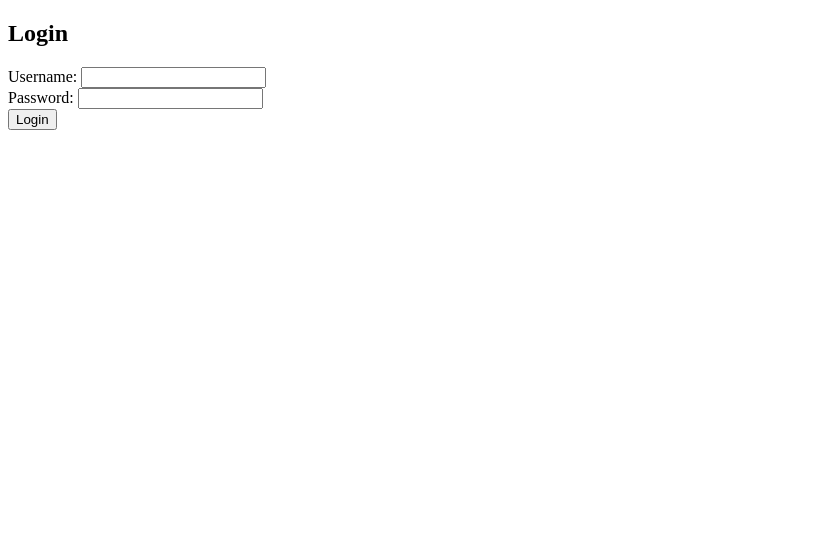
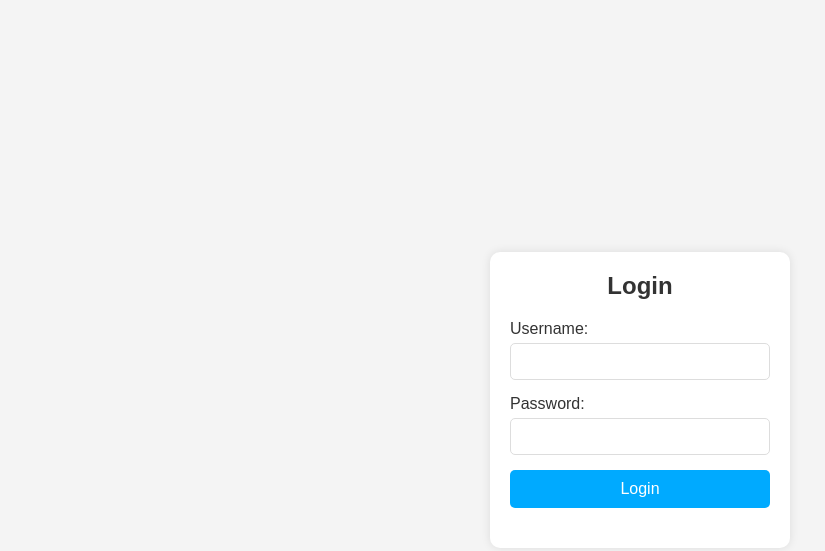
Before and after one commit to surabhisalunke/umang, a plain HTML site: page index.html in a window 1280 px wide. Shown: the whole page, without its empty margins (0-825 px from the left). Drawn offline with Linux system fonts and the light colour scheme.

Commit message:
Update styles.css

```diff
--- a/styles.css
+++ b/styles.css
@@ -1,10 +1,82 @@
-.gradient-custom {
-    /* fallback for old browsers */
-    background: #6a11cb;
+/* Basic reset */
+* {
+    margin: 0;
+    padding: 0;
+    box-sizing: border-box;
+    font-family: Arial, sans-serif;
+}
 
-    /* Chrome 10-25, Safari 5.1-6 */
-    background: -webkit-linear-gradient(to right, rgba(106, 17, 203, 1), rgba(37, 117, 252, 1));
+/* Center the login container */
+body {
+    display: flex;
+    justify-content: center;
+    align-items: center;
+    height: 100vh;
+    background-color: #f4f4f4;
+}
 
-    /* W3C, IE 10+/ Edge, Firefox 16+, Chrome 26+, Opera 12+, Safari 7+ */
-    background: linear-gradient(to right, rgba(106, 17, 203, 1), rgba(37, 117, 252, 1))
+/* Login box styling */
+.login-container {
+    display: flex;
+    justify-content: center;
+    align-items: center;
+    width: 100%;
+    height: 100%;
 }
+
+.login-box {
+    background-color: white;
+    padding: 20px;
+    border-radius: 10px;
+    box-shadow: 0px 0px 10px rgba(0, 0, 0, 0.1);
+    width: 300px;
+    text-align: center;
+}
+
+.login-box h2 {
+    margin-bottom: 20px;
+    color: #333;
+}
+
+/* Input field styling */
+.input-group {
+    margin-bottom: 15px;
+    text-align: left;
+}
+
+.input-group label {
+    display: block;
+    margin-bottom: 5px;
+    color: #333;
+}
+
+.input-group input {
+    width: 100%;
+    padding: 10px;
+    border-radius: 5px;
+    border: 1px solid #ddd;
+}
+
+/* Button styling */
+button {
+    width: 100%;
+    padding: 10px;
+    background-color: #00aaff;
+    border: none;
+    border-radius: 5px;
+    color: white;
+    font-size: 16px;
+    cursor: pointer;
+    transition: background-color 0.3s ease;
+}
+
+button:hover {
+    background-color: #0099cc;
+}
+
+/* Message styling */
+#message {
+    margin-top: 20px;
+    color: #ff0000;
+    font-size: 14px;
+}
```
